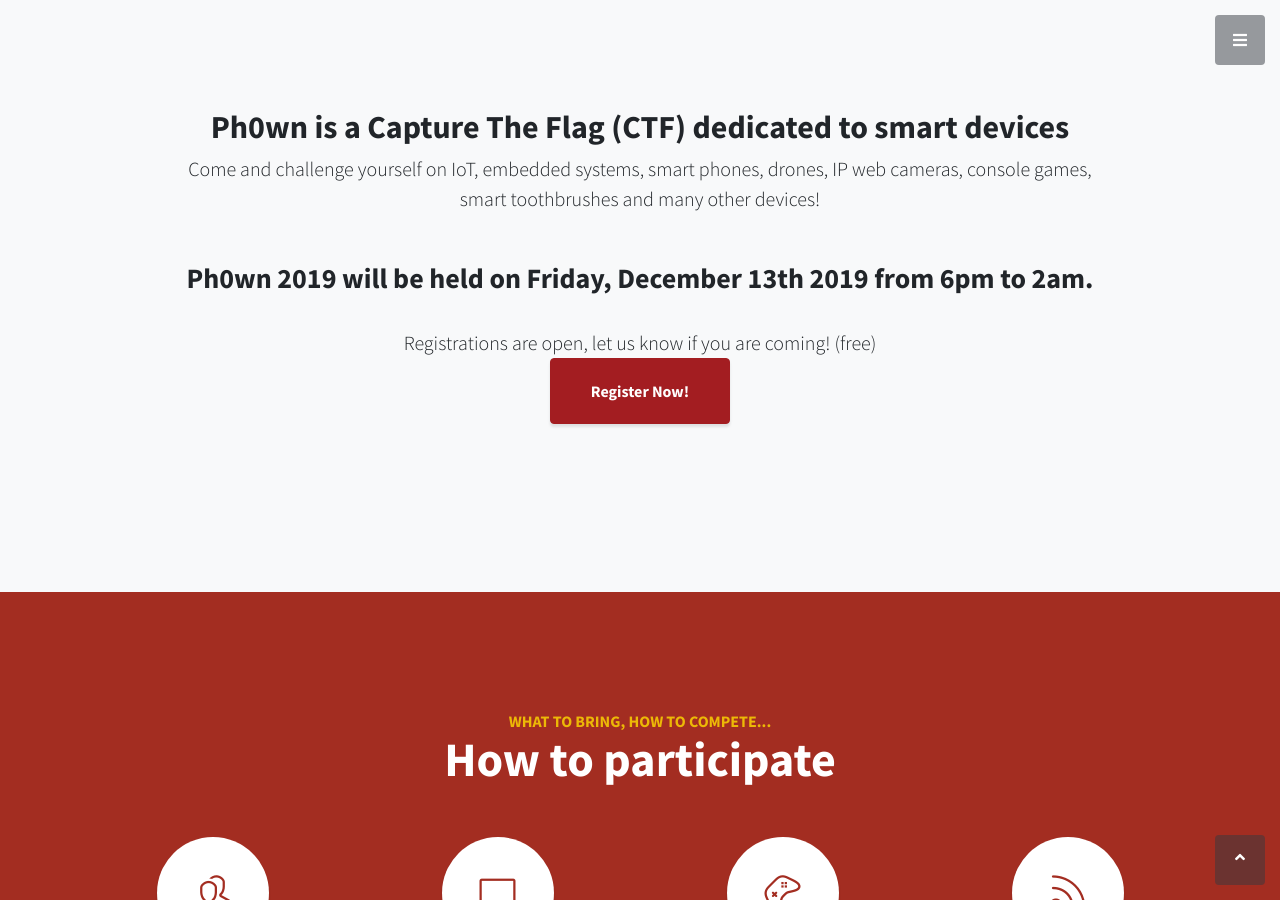
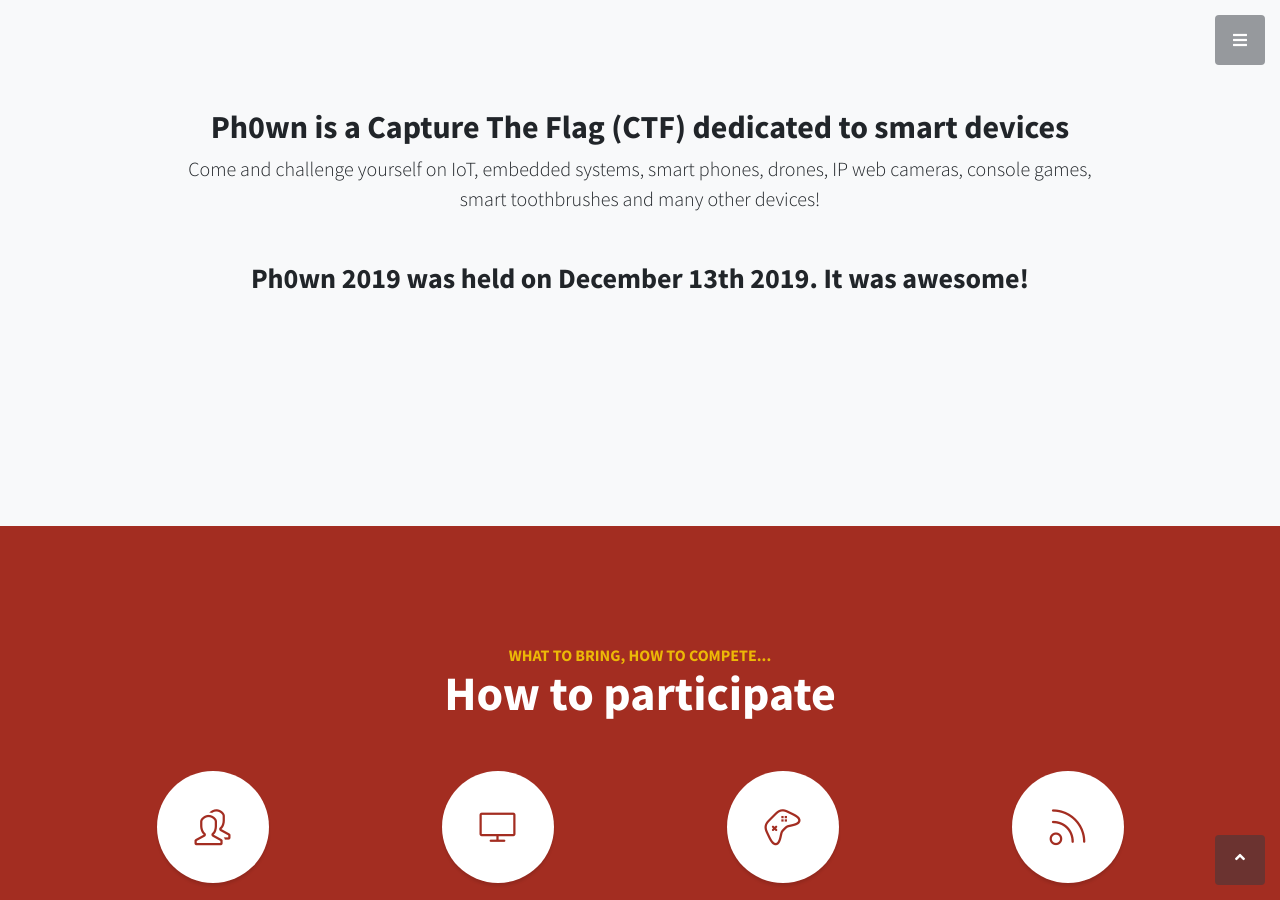
Before and after one commit to ph0wn/ph0wn.github.io, a Jekyll site: the page built from index.html, in a window 1280 px wide and 900 px high, scrolled down 912 px. Built offline with Jekyll 4.4.1, drawn with Linux system fonts in a browser that asks for light colours; some of the changed text lies outside the part shown.

```diff
--- a/_includes/footer.html
+++ b/_includes/footer.html
@@ -12,6 +12,6 @@
             </a>
             </li>
         </ul>
-        <p class="text-muted small mb-0">Copyright &copy; ph0wn 2019</p>
+        <p class="text-muted small mb-0">Copyright &copy; ph0wn 2020</p>
     </div>
 </footer>
--- a/_includes/navigation.html
+++ b/_includes/navigation.html
@@ -27,7 +27,9 @@
 	<li class="sidebar-nav-item">
             <a class="js-scroll-trigger" href="{{ site.baseurl }}/rules/">CTF Rules</a>
         </li>
-
+	<li class="sidebar-nav-item">
+            <a class="js-scroll-trigger" href="{{ site.baseurl }}/2019/12/13/edition2019.html">Ph0wn 2019</a>
+        </li>
 	<li class="sidebar-nav-item">
             <a class="js-scroll-trigger" href="{{ site.baseurl }}/2018/12/15/edition2018.html">Ph0wn 2018</a>
         </li>
--- a/index.html
+++ b/index.html
@@ -11,13 +11,13 @@ title: Ph0wn CTF
                 <p class="lead mb-5">
 		  Come and challenge yourself on IoT, embedded systems, smart phones, drones, IP web cameras, console games, smart toothbrushes and many other devices!
 		  <br>
-		  <h3>Ph0wn 2019 will be held on <b>Friday, December 13th 2019</b> from 6pm to 2am.</h3>
+		  <h3>Ph0wn 2019 was held on <b>December 13th 2019</b>. It was awesome!</h3>
 		  <br>
 		  <p class="lead mb-5">
-		    Registrations are open, let us know if you are coming! (free)
-
-		  <br>
+		    <br>
+		    <!--
                   <a class="btn btn-primary btn-xl js-scroll-trigger" href="https://framaforms.org/ph0wn-ctf-2019-registration-1570806568">Register Now!</a>
+-->
 		  		    </p>
             </div>
         </div>
@@ -171,12 +171,24 @@ title: Ph0wn CTF
               <span class="caption">
                 <span class="caption-content">
                   <h2>2018</h2>
-                  <p class="mb-0">90 participants and fierce competition!</p>
+                  <p class="mb-0">The second edition of Ph0wn</p>
                 </span>
               </span>
               <img class="img-fluid" src="{{ site.baseurl }}/images/ph0wn2018-robot.jpg" alt="ph0wn 2018 wanna drink challenge">
             </a>
             </div>
+	                <div class="col-lg-6">
+                <a class="portfolio-item" href="{{ site.baseurl }}/2019/12/13/edition2019.html">
+              <span class="caption">
+                <span class="caption-content">
+                  <h2>2019</h2>
+                  <p class="mb-0">150 participants and fierce competition!</p>
+                </span>
+              </span>
+              <img class="img-fluid" src="{{ site.baseurl }}/images/ph0wn2019-coffee.jpg" alt="ph0wn 2019 me want coffee challenge" height="100px">
+            </a>
+            </div>
+
         </div>
     </div>
 </section>
```
Also changed, not shown: _posts/2019-12-13-edition2019.md (added, +111 -0 lines), images/ph0wn2019-6502.jpg (added), images/ph0wn2019-anechoique.jpg (added), images/ph0wn2019-coffee.jpg (added), images/ph0wn2019-labsoc.jpg (added), images/ph0wn2019-partoforg.jpg (added), images/ph0wn2019-prizes.jpg (added), images/ph0wn2019-rainbow.jpg (added), images/ph0wn2019-soldering.jpg (added), images/ph0wn2019-team2.jpg (added), images/ph0wn2019-to.jpg (added), 1 other file.
